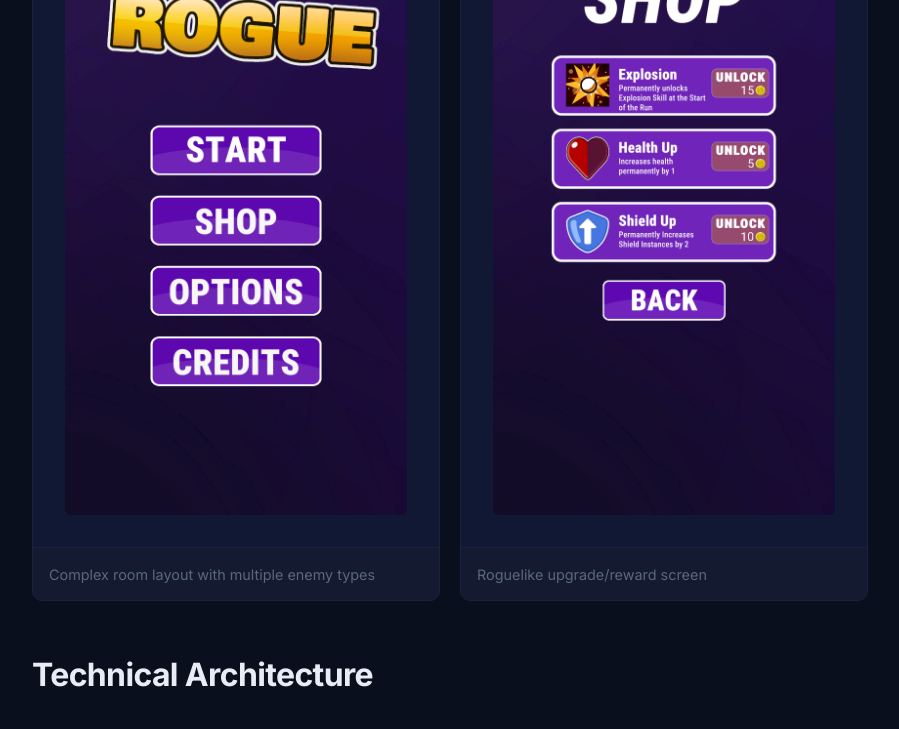
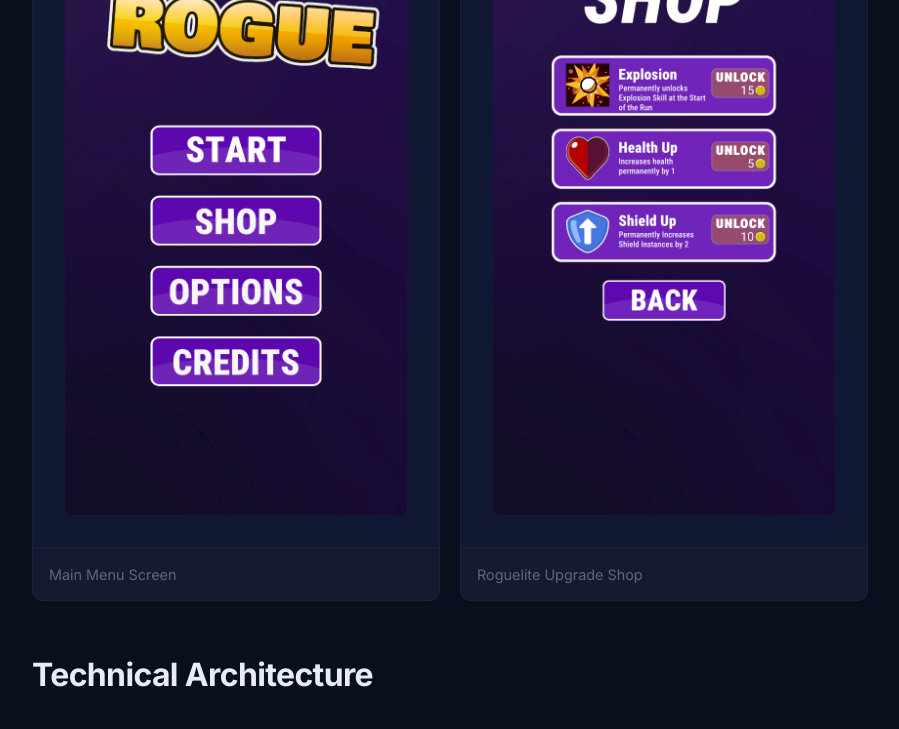
Before and after one commit to jmklinkert/jmklinkert.github.io, a plain HTML site: page projects/8ball-rogue.html in a window 1280 px wide. Shown: the part 4093-4822 px from the top of the page, without its empty margins (190-1089 px from the left). Drawn offline with Linux system fonts and the light colour scheme.

Commit message:
Fixed small text mistakes in 8-Ball-Rogue

```diff
--- a/projects/8ball-rogue.html
+++ b/projects/8ball-rogue.html
@@ -185,7 +185,7 @@
             <div class="gallery-item">
               <div class="gallery-image">
                 <div class="image-padded">
-                  <img src="../images/8ball-rogue-upgrades.gif" alt="8-Ball Rogue gameplay showcase" />
+                  <img src="../images/8ball-Rogue-upgrades.gif" alt="8-Ball Rogue gameplay showcase" />
                 </div>
               </div>
               <div class="gallery-caption">Upgrade & Reward Screen</div>
@@ -197,7 +197,7 @@
                   <img src="../images/8ball-rogue-menu.png" alt="8-Ball Rogue gameplay showcase" />
                 </div>
               </div>
-              <div class="gallery-caption">Complex room layout with multiple enemy types</div>
+              <div class="gallery-caption">Main Menu Screen</div>
             </div>
 
             <div class="gallery-item">
@@ -206,7 +206,7 @@
                   <img src="../images/8ball-rogue-shop.png" alt="8-Ball Rogue gameplay showcase" />
                 </div>
               </div>
-              <div class="gallery-caption">Roguelike upgrade/reward screen</div>
+              <div class="gallery-caption">Roguelite Upgrade Shop</div>
             </div>
           </div>
         </div>
```
